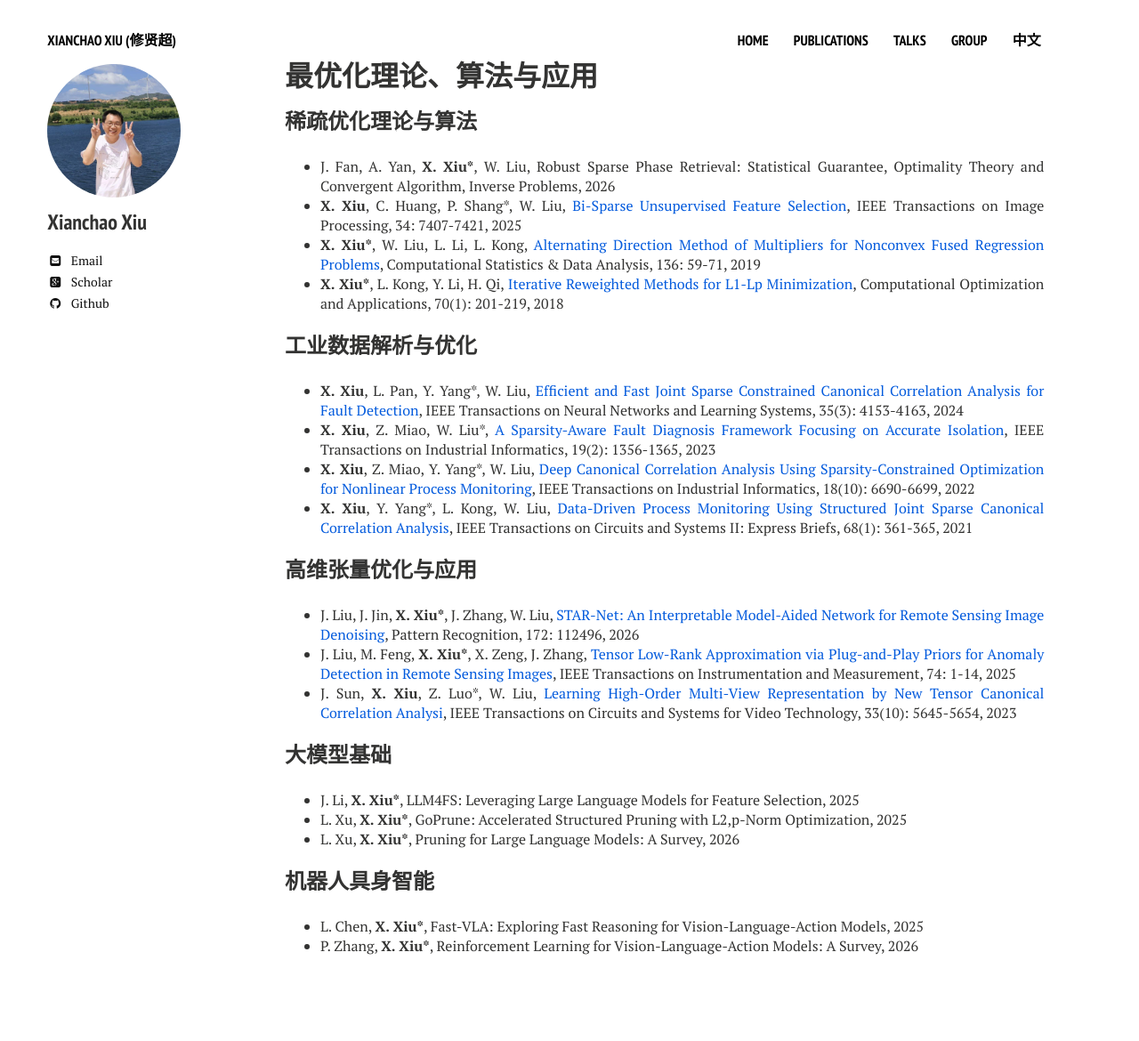
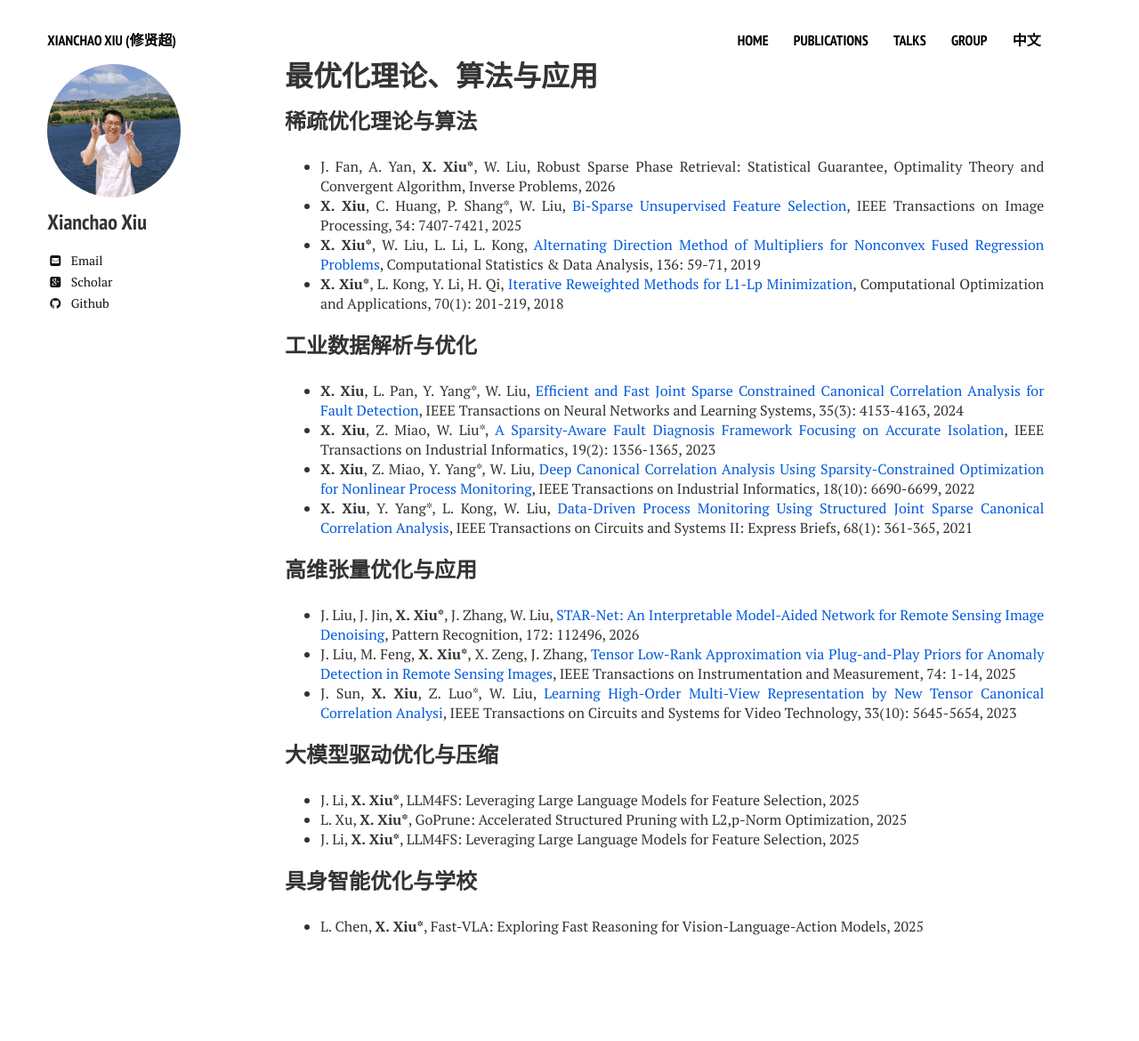
Before and after one commit to xianchaoxiu/xianchaoxiu.github.io, a Jekyll site: the page built from chinese/research/index.md, in a window 1280 px wide. Shown: the whole page at 89% size. Built offline with Jekyll 4.4.1, drawn with Linux system fonts in a browser that asks for light colours; nearby versions of some CDN libraries; after the commit the page ends 1148 px from its top, so only the background shows below that.

Commit message:
Update index.md

```diff
--- a/chinese/research/index.md
+++ b/chinese/research/index.md
@@ -14,7 +14,6 @@ share: false
 
 
 ### 工业数据解析与优化
-
 * <b>X. Xiu</b>, L. Pan, Y. Yang*, W. Liu, <a href="https://doi.org/10.1109/TNNLS.2022.3201881" class="textlink" target="_blank">Efficient and Fast Joint Sparse Constrained Canonical Correlation Analysis for Fault Detection</a>, IEEE Transactions on Neural Networks and Learning Systems, 35(3): 4153-4163, 2024  <br>
 * <b>X. Xiu</b>, Z. Miao, W. Liu*, <a href="https://doi.org/10.1109/TII.2022.3180070" class="textlink" target="_blank">A Sparsity-Aware Fault Diagnosis Framework Focusing on Accurate Isolation</a>, IEEE Transactions on Industrial Informatics, 19(2): 1356-1365, 2023 <br>
 * <b>X. Xiu</b>, Z. Miao, Y. Yang*, W. Liu, <a href="https://doi.org/10.1109/TII.2021.3121770" class="textlink" target="_blank">Deep Canonical Correlation Analysis Using Sparsity-Constrained Optimization for Nonlinear Process Monitoring</a>, IEEE Transactions on Industrial Informatics, 18(10): 6690-6699, 2022 <br>
@@ -22,17 +21,16 @@ share: false
 
 
 ### 高维张量优化与应用
-
 * J. Liu, J. Jin, <b>X. Xiu*</b>, J. Zhang, W. Liu, <a href="https://doi.org/10.1016/j.patcog.2025.112496" class="textlink" target="_blank">STAR-Net: An Interpretable Model-Aided Network for Remote Sensing Image Denoising</a>, Pattern Recognition, 172: 112496, 2026  <br>
 * J. Liu, M. Feng, <b>X. Xiu*</b>, X. Zeng, J. Zhang, <a href="https://ieeexplore.ieee.org/document/10935754" class="textlink" target="_blank">Tensor Low-Rank Approximation via Plug-and-Play Priors for Anomaly Detection in Remote Sensing Images</a>, IEEE Transactions on Instrumentation and Measurement, 74: 1-14, 2025  <br>
 * J. Sun, <b>X. Xiu</b>, Z. Luo*, W. Liu, <a href="https://ieeexplore.ieee.org/document/10091146" class="textlink" target="_blank">Learning High-Order Multi-View Representation by New Tensor Canonical Correlation Analysi</a>, IEEE Transactions on Circuits and Systems for Video Technology, 33(10): 5645-5654, 2023 <br>
 
-### 大模型基础
+
+### 大模型驱动优化与压缩
 * J. Li, <b>X. Xiu*</b>, LLM4FS: Leveraging Large Language Models for Feature Selection, 2025 <br>
 * L. Xu, <b>X. Xiu*</b>, GoPrune: Accelerated Structured Pruning with L2,p-Norm Optimization, 2025 <br>
-* L. Xu, <b>X. Xiu*</b>, Pruning for Large Language Models: A Survey, 2026 <br>
+* J. Li, <b>X. Xiu*</b>, LLM4FS: Leveraging Large Language Models for Feature Selection, 2025 <br>
 
 
-### 机器人具身智能
+### 具身智能优化与学校
 * L. Chen, <b>X. Xiu*</b>, Fast-VLA: Exploring Fast Reasoning for Vision-Language-Action Models, 2025 <br>
-* P. Zhang, <b>X. Xiu*</b>, Reinforcement Learning for Vision-Language-Action Models: A Survey, 2026 <br>
```
